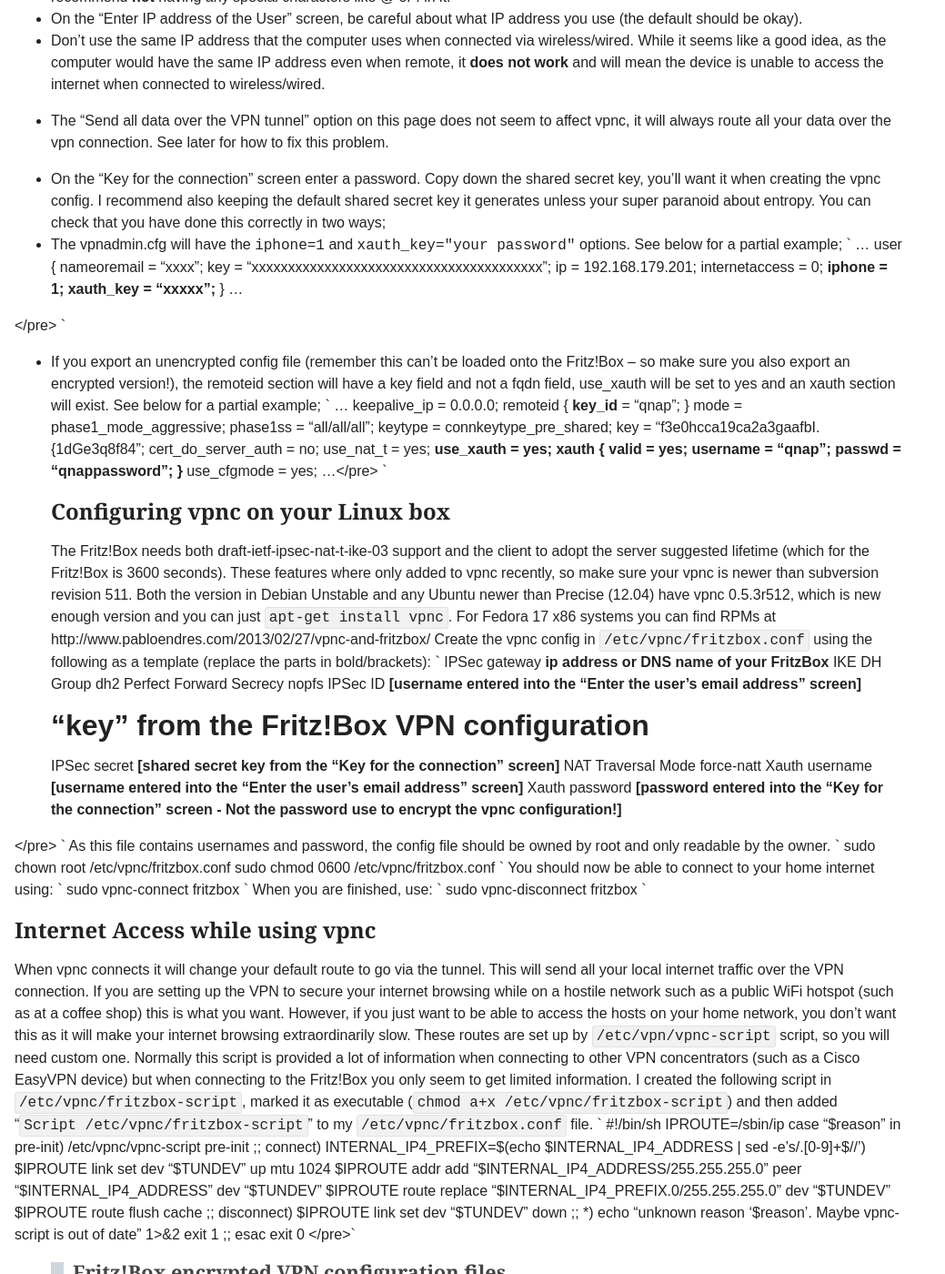
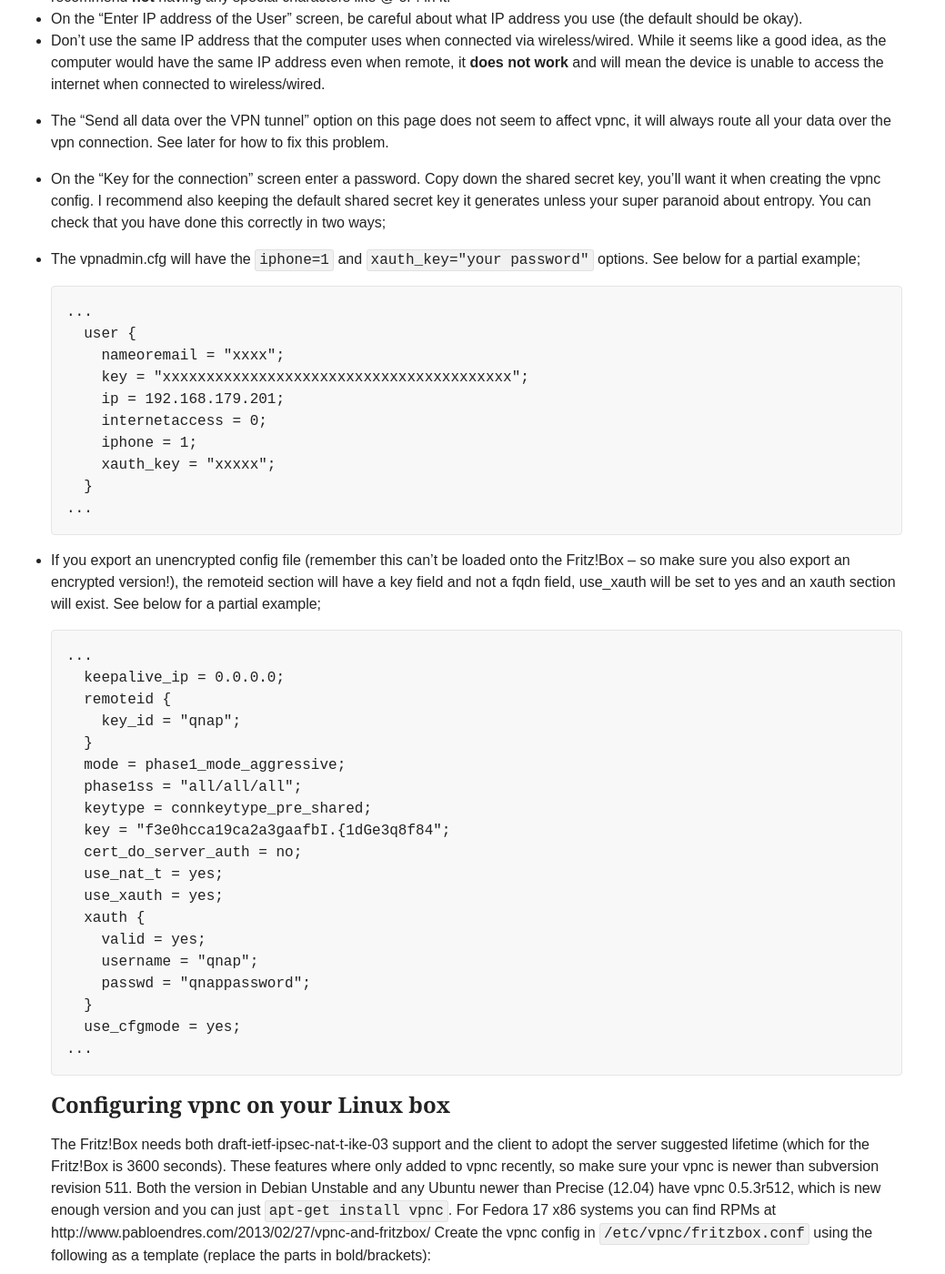
Before and after one commit to mithro/blog.mithis.net, a Jekyll site: the page built from _posts/2013-10-06-connecting-to-a-fritzbox-under-linux-using-vpnc.md, in a window 1280 px wide and 1400 px high, scrolled down 947 px. Shown: the whole window at 91% size, without its empty margins (0-1039 px from the left). Built offline with Jekyll 4.4.1, drawn with Linux system fonts in a browser that asks for light colours; some of the changed text lies outside the part shown.

Commit message:
P2: content fidelity — fritzbox (4 raw <pre> -> fenced code blocks)
WP->MD left bare backtick delimiters + stray </pre> (and a concatenated
</pre>` on line 121 and a stray > on line 122) around 4 code blocks.
Reconstructed each as a fenced code block with text extracted
byte-verbatim from the live oracle (regions 1&2 in their list items,
3&4 top-level). Embedded <strong> bold is necessarily lost (Markdown
code is literal; no hardcoded HTML) — accepted per §3.4, flagged in
FOLLOWUPS for mandatory P6 user signoff. Lines 125/127 relative_url
imgs and the line 82-93 <code> regions deferred (P4 / systemic).

Co-Authored-By: Claude Opus 4.7 (1M context) <noreply@anthropic.com>

````diff
--- a/_posts/2013-10-06-connecting-to-a-fritzbox-under-linux-using-vpnc.md
+++ b/_posts/2013-10-06-connecting-to-a-fritzbox-under-linux-using-vpnc.md
@@ -28,56 +28,61 @@ Using the FRITZ!Box VPN Connection tool to create a configuration that is compat
 - On the “Key for the connection” screen enter a password. Copy down the shared secret key, you’ll want it when creating the vpnc config. I recommend also keeping the default shared secret key it generates unless your super paranoid about entropy.
 You can check that you have done this correctly in two ways;
 - The vpnadmin.cfg will have the `iphone=1` and `xauth_key="your password"` options. See below for a partial example;
-`
-...
-user {
-nameoremail = "xxxx";
-key = "xxxxxxxxxxxxxxxxxxxxxxxxxxxxxxxxxxxxxxxx";
-ip = 192.168.179.201;
-internetaccess = 0;
-**iphone = 1;
-xauth_key = "xxxxx";**
-}
-...
-</pre>
-`
+
+  ```
+  ...
+    user {
+      nameoremail = "xxxx";
+      key = "xxxxxxxxxxxxxxxxxxxxxxxxxxxxxxxxxxxxxxxx";
+      ip = 192.168.179.201;
+      internetaccess = 0;
+      iphone = 1;
+      xauth_key = "xxxxx";
+    }
+  ...
+  ```
 - If you export an unencrypted config file (remember this can’t be loaded onto the Fritz!Box – so make sure you also export an encrypted version!), the remoteid section will have a key field and not a fqdn field, use_xauth will be set to yes and an xauth section will exist. See below for a partial example;
-`
-...
-keepalive_ip = 0.0.0.0;
-remoteid {
-**key_id** = "qnap";
-}
-mode = phase1_mode_aggressive;
-phase1ss = "all/all/all";
-keytype = connkeytype_pre_shared;
-key = "f3e0hcca19ca2a3gaafbI.{1dGe3q8f84";
-cert_do_server_auth = no;
-use_nat_t = yes;
-**use_xauth = yes;
-xauth {
-valid = yes;
-username = "qnap";
-passwd = "qnappassword";
-}**
-use_cfgmode = yes;
-...</pre>
-`
+
+  ```
+  ...
+    keepalive_ip = 0.0.0.0;
+    remoteid {
+      key_id = "qnap";
+    }
+    mode = phase1_mode_aggressive;
+    phase1ss = "all/all/all";
+    keytype = connkeytype_pre_shared;
+    key = "f3e0hcca19ca2a3gaafbI.{1dGe3q8f84";
+    cert_do_server_auth = no;
+    use_nat_t = yes;
+    use_xauth = yes;
+    xauth {
+      valid = yes;
+      username = "qnap";
+      passwd = "qnappassword";
+    }
+    use_cfgmode = yes;
+  ...
+  ```
 ## Configuring vpnc on your Linux box
 The Fritz!Box needs both draft-ietf-ipsec-nat-t-ike-03 support and the client to adopt the server suggested lifetime (which for the Fritz!Box is 3600 seconds). These features where only added to vpnc recently, so make sure your vpnc is newer than subversion revision 511. Both the version in Debian Unstable and any Ubuntu newer than Precise (12.04) have vpnc 0.5.3r512, which is new enough version and you can just `apt-get install vpnc`. For Fedora 17 x86 systems you can find RPMs at http://www.pabloendres.com/2013/02/27/vpnc-and-fritzbox/
 Create the vpnc config in `/etc/vpnc/fritzbox.conf` using the following as a template (replace the parts in bold/brackets):
-`
-IPSec gateway **ip address or DNS name of your FritzBox**
+
+```
+IPSec gateway ip address or DNS name of your FritzBox
+
 IKE DH Group dh2
 Perfect Forward Secrecy nopfs
-IPSec ID **[username entered into the "Enter the user's email address" screen]**
+
+IPSec ID [username entered into the "Enter the user's email address" screen]
 # "key" from the Fritz!Box VPN configuration
-IPSec secret **[shared secret key from the "Key for the connection" screen]**
+IPSec secret [shared secret key from the "Key for the connection" screen]
+
 NAT Traversal Mode force-natt
-Xauth username **[username entered into the "Enter the user's email address" screen]**
-Xauth password **[password entered into the "Key for the connection" screen - Not the password use to encrypt the vpnc configuration!]**
-</pre>
-`
+
+Xauth username [username entered into the "Enter the user's email address" screen]
+Xauth password [password entered into the "Key for the connection" screen - Not the password use to encrypt the vpnc configuration!]
+```
 As this file contains usernames and password, the config file should be owned by root and only readable by the owner.
 `
 sudo chown root /etc/vpnc/fritzbox.conf
@@ -95,31 +100,34 @@ sudo vpnc-disconnect fritzbox
 When vpnc connects it will change your default route to go via the tunnel. This will send all your local internet traffic over the VPN connection. If you are setting up the VPN to secure your internet browsing while on a hostile network such as a public WiFi hotspot (such as at a coffee shop) this is what you want.
 However, if you just want to be able to access the hosts on your home network, you don’t want this as it will make your internet browsing extraordinarily slow.  These routes are set up by `/etc/vpn/vpnc-script` script, so you will need custom one. Normally this script is provided a lot of information when connecting to other VPN concentrators (such as a Cisco EasyVPN device) but when connecting to the Fritz!Box you only seem to get limited information.
 I created the following script in `/etc/vpnc/fritzbox-script`, marked it as executable (`chmod a+x /etc/vpnc/fritzbox-script`) and then added “`Script /etc/vpnc/fritzbox-script`” to my `/etc/vpnc/fritzbox.conf` file.
-`
+
+```
 #!/bin/sh
+
 IPROUTE=/sbin/ip
+
 case "$reason" in
-pre-init)
-/etc/vpnc/vpnc-script pre-init
-;;
-connect)
-INTERNAL_IP4_PREFIX=$(echo $INTERNAL_IP4_ADDRESS | sed -e's/\.[0-9]\+$//')
-$IPROUTE link set dev "$TUNDEV" up mtu 1024
-$IPROUTE addr add "$INTERNAL_IP4_ADDRESS/255.255.255.0" peer "$INTERNAL_IP4_ADDRESS" dev "$TUNDEV"
-$IPROUTE route replace "$INTERNAL_IP4_PREFIX.0/255.255.255.0" dev "$TUNDEV"
-$IPROUTE route flush cache
-;;
-disconnect)
-$IPROUTE link set dev "$TUNDEV" down
-;;
-*)
-echo "unknown reason '$reason'. Maybe vpnc-script is out of date" 1>&2
-exit 1
-;;
+  pre-init)
+    /etc/vpnc/vpnc-script pre-init
+    ;;
+  connect)
+    INTERNAL_IP4_PREFIX=$(echo $INTERNAL_IP4_ADDRESS | sed -e's/\.[0-9]\+$//')
+    $IPROUTE link set dev "$TUNDEV" up mtu 1024
+    $IPROUTE addr add "$INTERNAL_IP4_ADDRESS/255.255.255.0" peer "$INTERNAL_IP4_ADDRESS" dev "$TUNDEV"
+    $IPROUTE route replace "$INTERNAL_IP4_PREFIX.0/255.255.255.0" dev "$TUNDEV"
+    $IPROUTE route flush cache
+    ;;
+  disconnect)
+    $IPROUTE link set dev "$TUNDEV" down
+    ;;
+  *)
+    echo "unknown reason '$reason'. Maybe vpnc-script is out of date" 1>&2
+    exit 1
+    ;;
 esac
 exit 0
-</pre>`
->
+```
+
 ## Fritz!Box encrypted VPN configuration files
 Fritz!Boxes will only accept VPN configurations which are encrypted. Otherwise when try to import the file you will get the cryptic "Error: Import of the VPN settings failed." as seen below;
 <img alt="Error: Import of the VPN settings failed." class="alignnone size-full wp-image-1835" height="265" sizes="(max-width: 745px) 100vw, 745px" src="{{ "/assets/images/wp-content/uploads/2013/10/VPN-error.png" | relative_url }}" srcset="/assets/images/wp-content/uploads/2013/10/VPN-error.png 745w, https://blog.mithis.net/wp-content/uploads/2013/10/VPN-error-300x106.png 300w" width="745"/>
````
